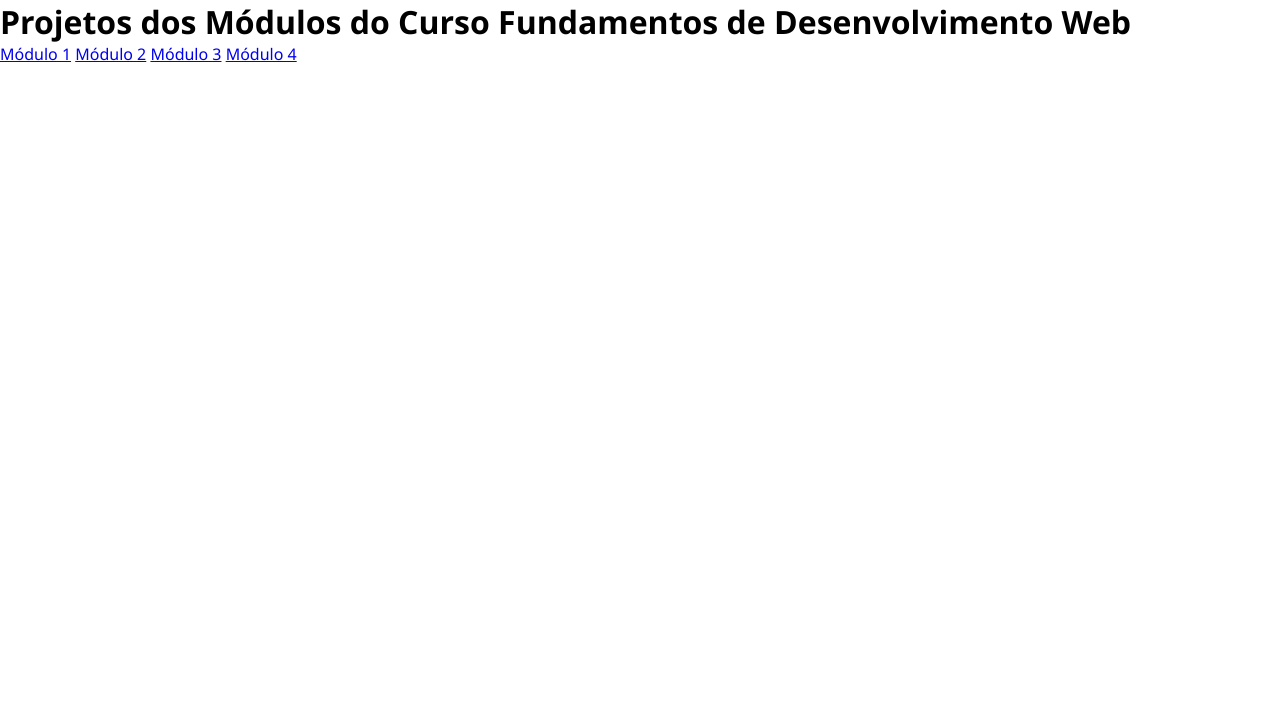
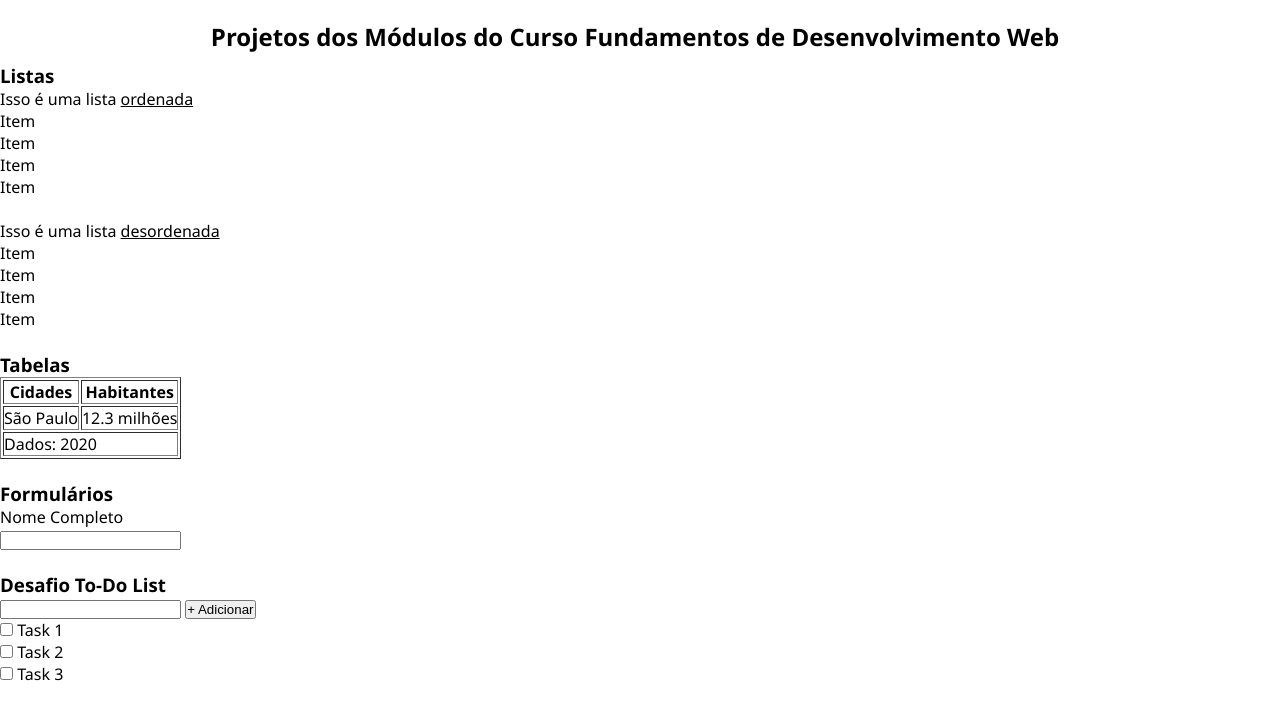
Before and after one commit to pietramainini/curso-ticemtrilhas, a plain HTML site: page index.html in a window 1280 px wide. Drawn offline with Linux system fonts and the light colour scheme.

Commit message:
Finalização da parte em HTML

```diff
--- a/index.html
+++ b/index.html
@@ -7,13 +7,96 @@
     <link rel="stylesheet" href="style.css">
 </head>
 <body>
-    <h1>Projetos dos Módulos do Curso Fundamentos de Desenvolvimento Web</h1>
-    <ul id="modulos">
-        <a href="modulos/modulo1.html">Módulo 1</a>
-        <a href="modulos/modulo2.html">Módulo 2</a>
-        <a href="#mod">Módulo 3</a>
-        <a href="#mod">Módulo 4</a>
-    </ul>
+
+    <div id="titulo">
+        <h2>Projetos dos Módulos do Curso Fundamentos de Desenvolvimento Web</h2>
+    </div>
+
+    <div id="listas">
+        <h3>Listas</h3>
+        <ol>
+            <p>Isso é uma lista <u>ordenada</u></p>
+            <li>Item</li>
+            <li>Item</li>
+            <li>Item</li>
+            <li>Item</li>
+        </ol>
+
+        <br> <!-- Quebra de linha -->
+
+        <ul>
+            <p>Isso é uma lista <u>desordenada</u></p>
+            <li>Item</li>
+            <li>Item</li>
+            <li>Item</li>
+            <li>Item</li>
+        </ul>
+    </div>
+
+    <br> <!-- Quebra de linha -->
+
+    <div id="tabelas">
+        <h3>Tabelas</h3>
+        <table border="1">
+            <thead>
+                <tr>
+                    <th>Cidades</th>
+                    <th>Habitantes</th>
+                </tr>
+            </thead>
+            <tbody>
+                <tr>
+                    <td>São Paulo</td>
+                    <td>12.3 milhões</td>
+                </tr>
+            </tbody>
+            <tfoot>
+                <tr>
+                    <td colspan="2">Dados: 2020
+                    </td>
+                </tr>
+            </tfoot>
+        </table>
+    </div>
+
+    <br> <!-- Quebra de linha -->
+
+    <div>
+        <h3>Formulários</h3>
+        <form>
+            <label for="name">Nome Completo</label>
+            <br> <!-- Quebra de linha -->
+            <input type="text">
+            <br> <!-- Quebra de linha -->
+        </form>
+    </div>
+
+    <br> <!-- Quebra de linha -->
+
+    <div class="container">
+        <h3>
+            Desafio To-Do List
+        </h3>
+        <form id="form-to-do-list">
+            <input type="text" name="task" id="task"/>
+            <input type="button" name="" value="+ Adicionar">
+        </form>
+
+        <ul id="to-do-list">
+            <li>
+                <input type="checkbox" name="" id="">
+                <span>Task 1</span>
+            </li>
+            <li>
+                <input type="checkbox" name="" id="">
+                <span>Task 2</span>
+            </li>
+            <li>
+                <input type="checkbox" name="" id="">
+                <span>Task 3</span>
+            </li>
+        </ul>
+    </div>
 
 </body>
 </html>
--- a/modulos/mod.css
+++ /dev/null
@@ -1,23 +0,0 @@
-* {
-    margin: 0;
-    padding: 0;
-}
-
-body, html {
-    height: 100%;
-    font-family: 'Segoe UI', Tahoma, Geneva, Verdana, sans-serif;
-}
-
-#titulo {
-    padding: 20px 20px 10px 10px;
-    text-align: center;
-}
-
-#tabelas {
-    border: 1 solid;
-}
-
-#listas {
-    justify-content: space-around;
-    padding: 10px 10px 8px 8px;
-}
--- a/style.css
+++ b/style.css
@@ -7,6 +7,10 @@ body, html {
     height: 100%;
     font-family: 'Segoe UI', Tahoma, Geneva, Verdana, sans-serif;
 }
+#titulo {
+    padding: 20px 20px 10px 10px;
+    text-align: center;
+}
 
 #modulos {
     align-content: center;
```
Also changed, not shown: modulos/modulo1.html (deleted, +0 -11 lines), modulos/modulo2.html (deleted, +0 -71 lines).
